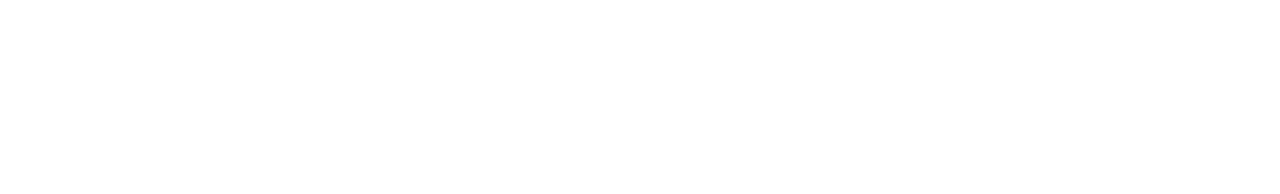
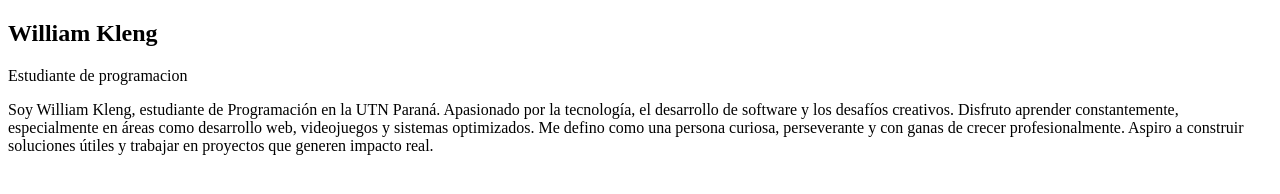
Before and after one commit to Liamkleng/Presentacion_Personal, a plain HTML site: page index.html in a window 1280 px wide. Drawn offline with Linux system fonts and the light colour scheme.

Commit message:
estructura HTML

```diff
--- a/index.html
+++ b/index.html
@@ -7,5 +7,28 @@
 </head>
 <body>
 
+    <!-- tarjeta presentacion -->
+
+    <section class="Tarjeta">
+
+        <div class="imagen-perfil">
+
+        </div>
+
+        <div class="info">
+
+            <h1>William Kleng</h1>
+                <p>Estudiante de programacion</p>
+                    <p>Soy William Kleng, estudiante de Programación en la UTN Paraná.
+                        Apasionado por la tecnología, el desarrollo de software y los desafíos creativos.
+                        Disfruto aprender constantemente, especialmente en áreas como desarrollo web, videojuegos y sistemas optimizados.
+                        Me defino como una persona curiosa, perseverante y con ganas de crecer profesionalmente.
+                        Aspiro a construir soluciones útiles y trabajar en proyectos que generen impacto real.</p>
+
+        </div>
+
+    </section>
+
+    <footer></footer>
 </body>
 </html>
```
